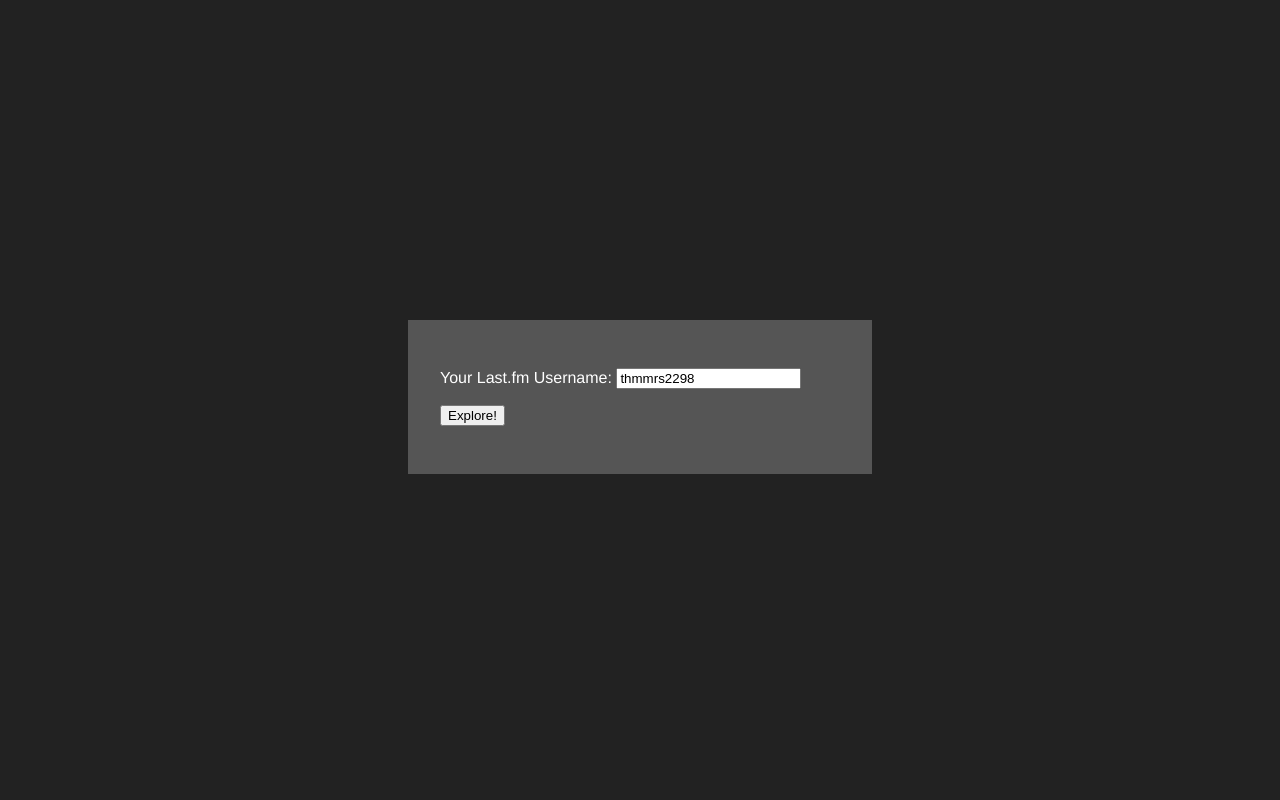
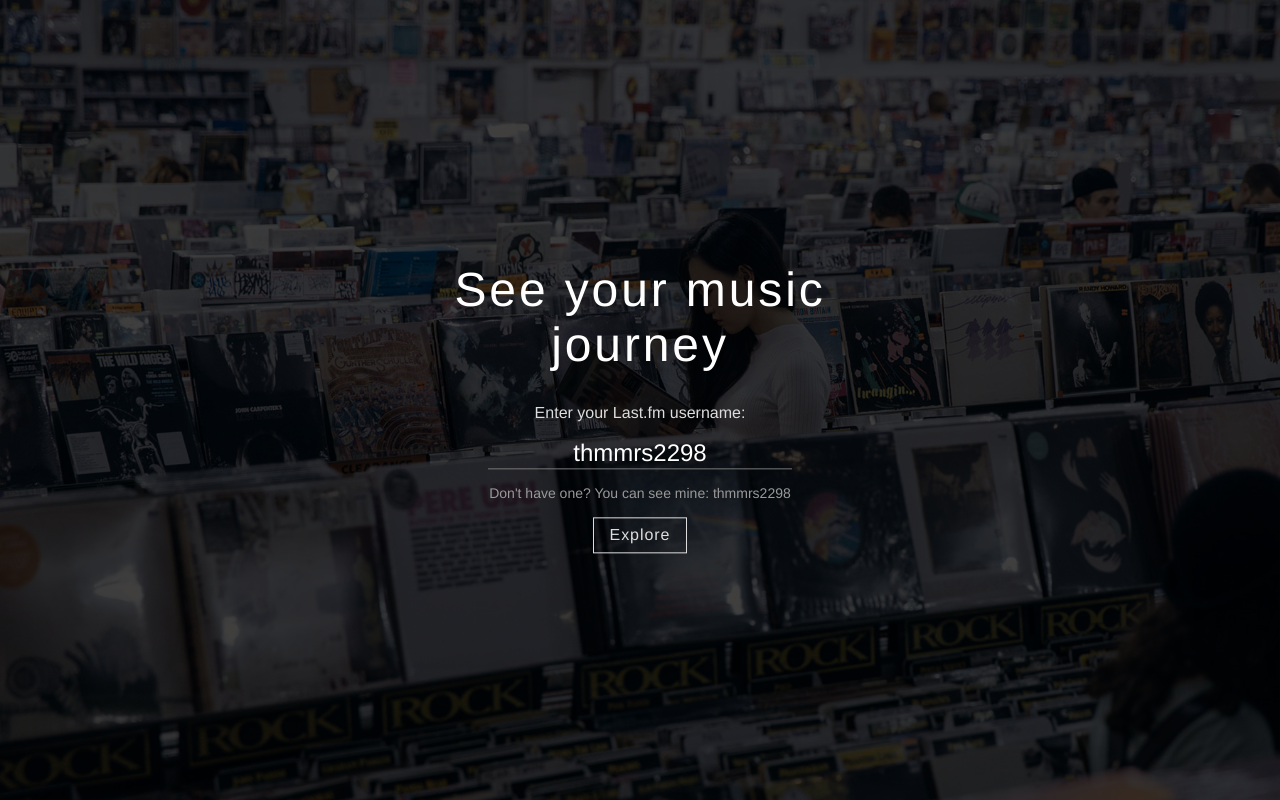
Before and after one commit to ningxiaz/lostland-journey, a website: page app/index.html in a window 1280 px wide. Drawn offline with nearby package versions, Linux system fonts and the light colour scheme; files that its build step writes are made by us from their sources.

Commit message:
front page styling

```diff
--- a/app/index.html
+++ b/app/index.html
@@ -2,7 +2,7 @@
 <html class="no-js">
   <head>
     <meta charset="utf-8">
-    <title>Journey | by LostLand</title>
+    <title>Your Music Journey</title>
     <meta name="description" content="">
     <meta name="viewport" content="width=device-width">
     <link rel="shortcut icon" href="/favicon.ico">
@@ -25,12 +25,21 @@
     <![endif]-->
 
     <div class="start">
-      <div class="form-row">
-        <label>Your Last.fm Username:</label>
-        <input type="text" class="start-lastfm" value="thmmrs2298">
-      </div>
-      <div class="form-row">
-        <button class="start-done">Explore!</button>
+      <div class="start-overlay"></div>
+      <div class="start-container">
+        <h1>See your music journey</h1>
+        <div class="form-row">
+          <label>Enter your Last.fm username:</label>
+        </div>
+        <div class="form-row">
+          <input type="text" class="start-lastfm" value="thmmrs2298">
+        </div>
+        <div class="form-row">
+          <div class="start-help">Don't have one? You can see mine: thmmrs2298</div>
+        </div>
+        <div class="form-row">
+          <button class="start-done">Explore</button>
+        </div>
       </div>
     </div>
 
--- a/app/styles/form.scss
+++ b/app/styles/form.scss
@@ -5,10 +5,92 @@
 }
 
 .start {
-    width: 25rem;
-    padding: 2*$baseline;
-    margin-left: auto;
-    margin-right: auto;
-    margin-top: 40vh;
-    background-color: #555;
+    position: fixed;
+    left: 0;
+    top: 0;
+    bottom: 0;
+    right: 0;
+    width: 100%;
+    height: 100%;
+    background: url(../images/bg.jpg) no-repeat center center fixed;
+    -webkit-background-size: cover;
+    -moz-background-size: cover;
+    -o-background-size: cover;
+    background-size: cover;
 }
+
+.start-overlay {
+    position: absolute;
+    left: 0;
+    top: 0;
+    width: 100%;
+    height: 100%;
+    background: rgba(0, 0, 0, 0.75);
+    z-index: -1;
+}
+
+.start-container {
+    width: 500px;
+    margin: 0 auto;
+    padding: $baseline;
+    text-align: center;
+    position: relative;
+    top: 50%;
+    transform: translateY(-50%);
+}
+
+.start h1 {
+  font-size: 48px;
+  font-weight: 100;
+  letter-spacing: 0.06em;
+}
+
+.start label {
+  font-size: 16px;
+  font-weight: 300;
+  color: #ddd;
+}
+
+.start-lastfm {
+  border: none;
+  border-bottom: 1px #777 solid;
+  background: transparent;
+  color: white;
+  font-family: "Helvetica Neue", Helvetica, Arial, sans-serif;
+  text-align: center;
+  font-size: 24px;
+  width: 60%;
+  transition: border-bottom-color .2s linear;
+
+  &:focus {
+    outline: 0;
+    border-bottom-color: white;
+  }
+}
+
+.start-help {
+  font-size: 14px;
+  font-weight: 300;
+  color: #999;
+}
+
+.start-done {
+  font-family: "Helvetica Neue", Helvetica, Arial, sans-serif;
+  padding: 8px 16px;
+  font-size: 16px;
+  border: 1px #ddd solid;
+  background: transparent;
+  color: #ddd;
+  font-weight: 300;
+  letter-spacing: 0.06em;
+  cursor: pointer;
+  transition: background .2s linear;
+
+  &:hover {
+    background: rgba(255, 255, 255, 0.3);
+  }
+
+  &:active {
+    outline: 0;
+  }
+}
```
Also changed, not shown: app/images/bg.jpg (added).
